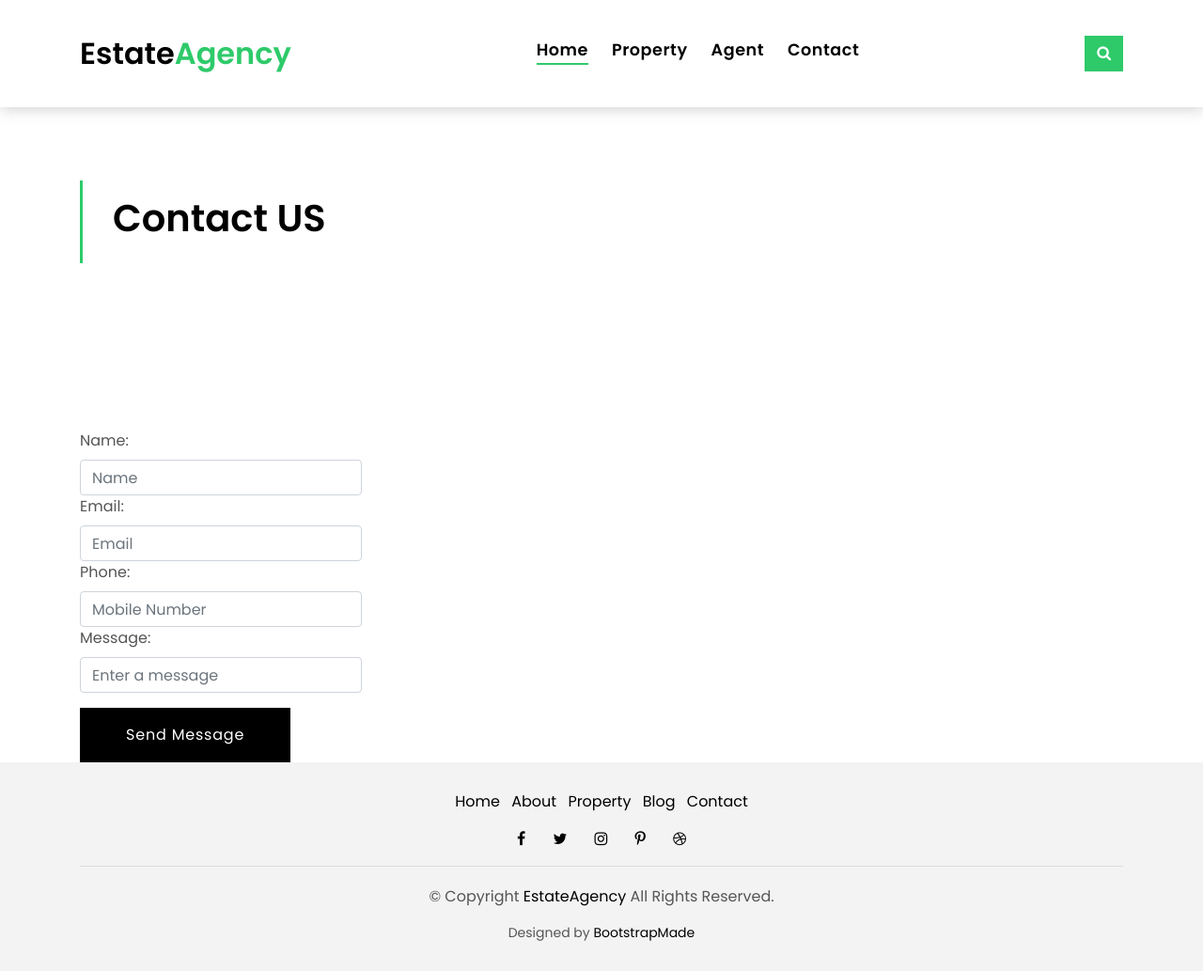
After one commit to Ammundhe/Real_State, a Django app: page /contact-us in a window 1280 px wide. The commit adds this page. Shown: the whole page at 94% size. Run offline with Django 4.2, Linux system fonts and the light colour scheme; some libraries are stand-ins or nearby versions.

Commit message:
contact form agent

```diff
--- a/frontend/modelsForms.py
+++ b/frontend/modelsForms.py
@@ -1,5 +1,6 @@
+from dataclasses import fields
 from django.forms import ModelForm, TextInput, EmailInput
-from inquery.models import inquery
+from inquery.models import inquery, Contactus
 
 
 class inqueryForm(ModelForm):
@@ -23,3 +24,30 @@ class inqueryForm(ModelForm):
                 'placeholder': 'Mobile Number'
                 }),
         }
+
+class contactform(ModelForm):
+    class Meta:
+        model=Contactus
+        fields="__all__"
+        widgets = {
+            'name':TextInput(attrs={
+                'class': "form-control",
+                'style': 'max-width: 300px;',
+                'placeholder': 'Name'
+                }),
+            'email': EmailInput(attrs={
+                'class': "form-control",
+                'style': 'max-width: 300px;',
+                'placeholder': 'Email'
+                }),
+            'phone':TextInput(attrs={
+                'class': "form-control",
+                'style': 'max-width: 300px;',
+                'placeholder': 'Mobile Number'
+                }),
+            'message':TextInput(attrs={
+                'class': "form-control",
+                'style': 'max-width: 300px;',
+                'placeholder': 'Enter a message'
+                }),
+        }
--- a/frontend/urls.py
+++ b/frontend/urls.py
@@ -4,5 +4,7 @@ from . import views
 urlpatterns = [
     path("", views.HomePage.as_view(), name="HomePage"),
     path("property", views.Property.as_view(), name="Property"),
-    path("property/<int:propertyId>", views.Property.as_view(), name="Property")
+    path("property/<int:propertyId>", views.Property.as_view(), name="Property"),
+    path("contact-us", views.Contact.as_view(), name="Contact"),
+    path("agents", views.Agents.as_view(), name="Agents")
 ]
--- a/frontend/views.py
+++ b/frontend/views.py
@@ -4,7 +4,7 @@ from django.views import View
 from listing.models import listing
 from realtor.models import realtor
 from inquery.models import inquery
-from .modelsForms import inqueryForm
+from .modelsForms import inqueryForm, contactform
 
 class HomePage(View):
     template_name="HomePage.html"
@@ -64,3 +64,28 @@ class Property(View):
             )
             return redirect("Property", propertyId=propertyId)
         return redirect("Property", propertyId=propertyId)
+
+class Contact(View):
+    template_name="contact.html"
+    form_class=contactform
+    def get(self, request):
+        form=self.form_class()
+        context={
+            "form":form,
+        }
+        return render(request, self.template_name, context)
+    def post(self, request):
+        form=self.form_class(request.POST)
+        if form.is_valid():
+            form.save()
+        return redirect("Contact")
+
+class Agents(View):
+    template_name="agents.html"
+
+    def get(self, request):
+        agent=realtor.objects.all()
+        context={
+            "agent":agent
+        }
+        return render(request, self.template_name, context)
--- a/inquery/models.py
+++ b/inquery/models.py
@@ -1,4 +1,3 @@
-import email
 from django.db import models
 from realtor.models import realtor
 from listing.models import listing
@@ -12,3 +11,12 @@ class inquery(models.Model):
 
     def __str__(self) -> str:
         return str(self.name)
+
+class Contactus(models.Model):
+    name=models.CharField(max_length=155)
+    email=models.EmailField()
+    phone=models.CharField(max_length=12)
+    message=models.TextField()
+
+    def __str__(self) -> str:
+        return str(self.name)
--- a/template/base.html
+++ b/template/base.html
@@ -85,10 +85,10 @@
             <a class="nav-link" href="{% url 'Property' %}">Property</a>
           </li>
           <li class="nav-item">
-            <a class="nav-link" href="{% url 'Property' %}">Agent</a>
+            <a class="nav-link" href="{% url 'Agents' %}">Agent</a>
           </li>
           <li class="nav-item">
-            <a class="nav-link" href="contact.html">Contact</a>
+            <a class="nav-link" href="{% url 'Contact' %}">Contact</a>
           </li>
         </ul>
       </div>
--- /dev/null
+++ b/template/contact.html
@@ -0,0 +1,48 @@
+{% extends 'base.html' %} {% block content %}
+<!--/ Intro Single star /-->
+<section class="intro-single">
+  <div class="container">
+    <div class="row">
+      <div class="col-md-12 col-lg-8">
+        <div class="title-single-box">
+          <h1 class="title-single">Contact US</h1>
+        </div>
+      </div>
+      <div class="col-md-12 col-lg-4">
+      </div>
+    </div>
+  </div>
+</section>
+<!--/ Intro Single End /-->
+
+<!--/ Contact Star /-->
+<section class="contact">
+  <div class="container">
+    <div class="row">
+      <div class="col-sm-12">
+      </div>
+      <div class="col-sm-12 section-t8">
+        <div class="row">
+          <div class="col-md-7">
+            <form method="post">
+              <div class="row">
+                <div class="col-md-6 mb-3">
+                    {% csrf_token %}
+                    {{form}}
+                </div>
+
+                <div class="col-md-12">
+                  <button type="submit" class="btn btn-a">Send Message</button>
+                </div>
+              </div>
+            </form>
+          </div>
+
+        </div>
+      </div>
+    </div>
+  </div>
+</section>
+<!--/ Contact End /-->
+
+{% endblock content %}
```
Also changed, not shown: inquery/admin.py (+6 -1 lines), template/agents.html (added, +56 -0 lines), db.sqlite3, inquery/migrations/0002_contactus.py (added).
